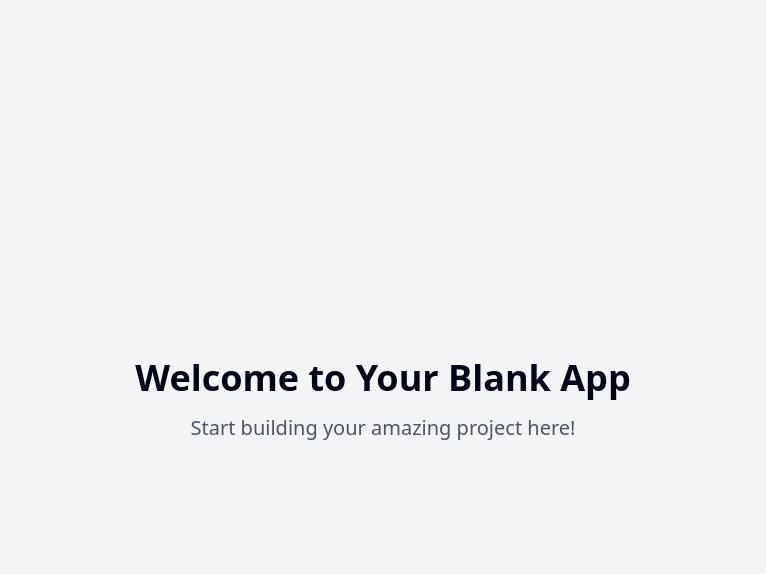
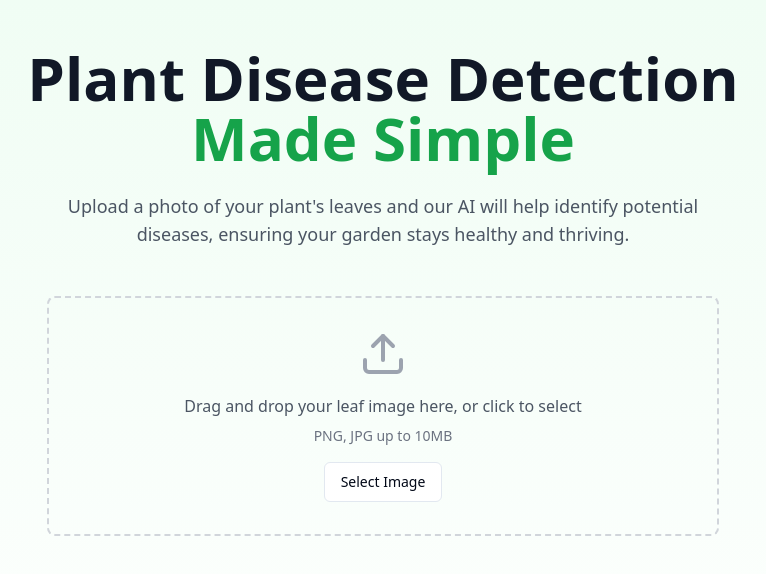
Before and after one commit to raghul40/leaf-detect-ai-plant, a React (Vite) app: page / in a window 1280 px wide. Shown: the top 574 px of the page, without its empty margins (257-1023 px from the left). Built offline with nearby package versions, Linux system fonts and the light colour scheme.

Commit message:
Next step

```diff
--- /dev/null
+++ b/src/components/Hero.tsx
@@ -0,0 +1,19 @@
+
+import { Button } from "@/components/ui/button";
+
+const Hero = () => {
+  return (
+    <div className="text-center space-y-6">
+      <h1 className="text-4xl font-bold text-gray-900 md:text-5xl lg:text-6xl">
+        Plant Disease Detection
+        <span className="block text-green-600">Made Simple</span>
+      </h1>
+      <p className="text-lg text-gray-600 max-w-2xl mx-auto">
+        Upload a photo of your plant's leaves and our AI will help identify potential diseases,
+        ensuring your garden stays healthy and thriving.
+      </p>
+    </div>
+  );
+};
+
+export default Hero;
--- /dev/null
+++ b/src/components/ImageUpload.tsx
@@ -0,0 +1,69 @@
+
+import { useState } from "react";
+import { Button } from "@/components/ui/button";
+import { Upload } from "lucide-react";
+
+const ImageUpload = () => {
+  const [selectedImage, setSelectedImage] = useState<File | null>(null);
+  const [preview, setPreview] = useState<string | null>(null);
+
+  const handleImageSelect = (event: React.ChangeEvent<HTMLInputElement>) => {
+    const file = event.target.files?.[0];
+    if (file) {
+      setSelectedImage(file);
+      const reader = new FileReader();
+      reader.onloadend = () => {
+        setPreview(reader.result as string);
+      };
+      reader.readAsDataURL(file);
+    }
+  };
+
+  return (
+    <div className="max-w-2xl mx-auto">
+      <div className="rounded-lg border-2 border-dashed border-gray-300 p-8 text-center hover:border-green-500 transition-colors">
+        {!preview ? (
+          <div className="space-y-4">
+            <div className="flex justify-center">
+              <Upload className="h-12 w-12 text-gray-400" />
+            </div>
+            <div className="space-y-2">
+              <p className="text-gray-600">
+                Drag and drop your leaf image here, or click to select
+              </p>
+              <p className="text-sm text-gray-500">PNG, JPG up to 10MB</p>
+            </div>
+            <Button variant="outline" className="relative">
+              Select Image
+              <input
+                type="file"
+                className="absolute inset-0 w-full h-full opacity-0 cursor-pointer"
+                onChange={handleImageSelect}
+                accept="image/*"
+              />
+            </Button>
+          </div>
+        ) : (
+          <div className="space-y-4">
+            <img
+              src={preview}
+              alt="Selected leaf"
+              className="max-h-[300px] mx-auto rounded-lg shadow-lg"
+            />
+            <Button
+              variant="outline"
+              onClick={() => {
+                setSelectedImage(null);
+                setPreview(null);
+              }}
+            >
+              Remove Image
+            </Button>
+          </div>
+        )}
+      </div>
+    </div>
+  );
+};
+
+export default ImageUpload;
--- a/src/pages/Index.tsx
+++ b/src/pages/Index.tsx
@@ -1,11 +1,17 @@
-// Update this page (the content is just a fallback if you fail to update the page)
+
+import { Button } from "@/components/ui/button";
+import { Upload } from "lucide-react";
+import ImageUpload from "@/components/ImageUpload";
+import Hero from "@/components/Hero";
 
 const Index = () => {
   return (
-    <div className="min-h-screen flex items-center justify-center bg-gray-100">
-      <div className="text-center">
-        <h1 className="text-4xl font-bold mb-4">Welcome to Your Blank App</h1>
-        <p className="text-xl text-gray-600">Start building your amazing project here!</p>
+    <div className="min-h-screen bg-gradient-to-b from-green-50 to-white">
+      <div className="container mx-auto px-4 py-12">
+        <Hero />
+        <div className="mt-12">
+          <ImageUpload />
+        </div>
       </div>
     </div>
   );
```
